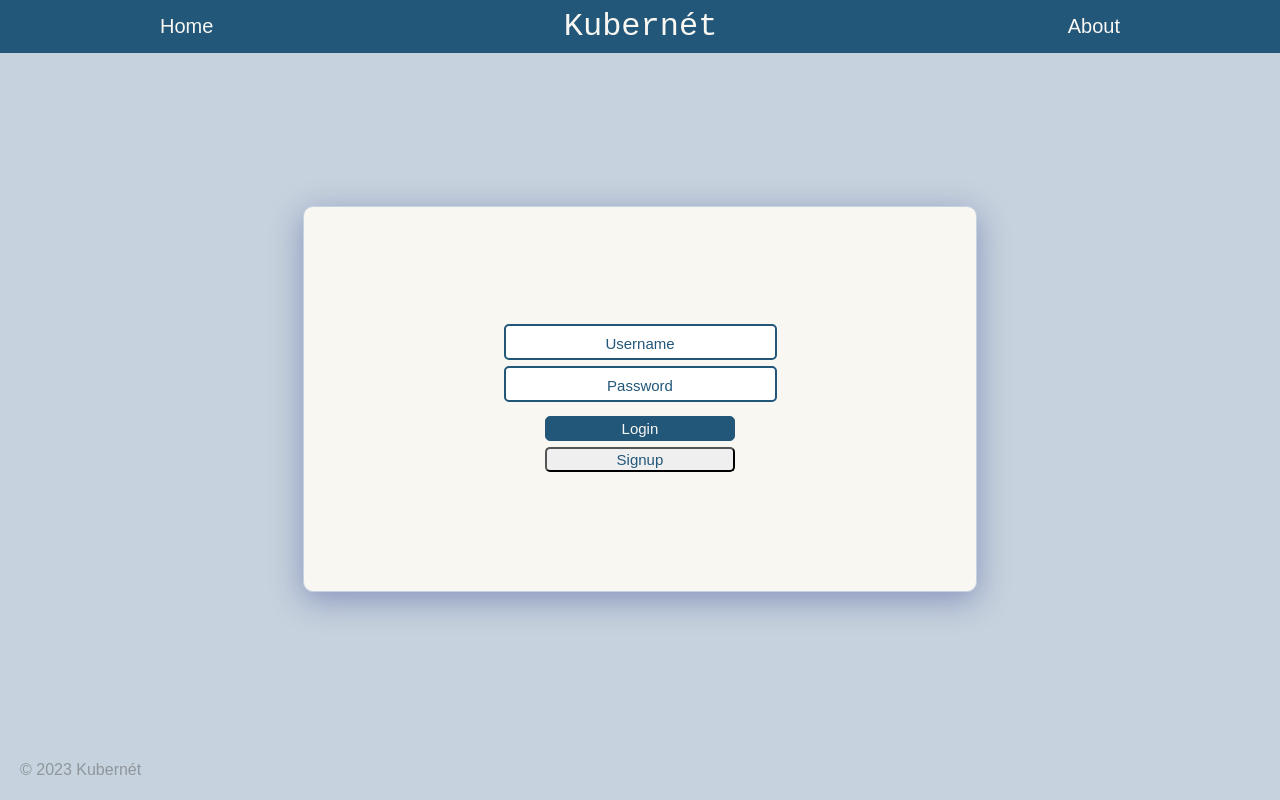
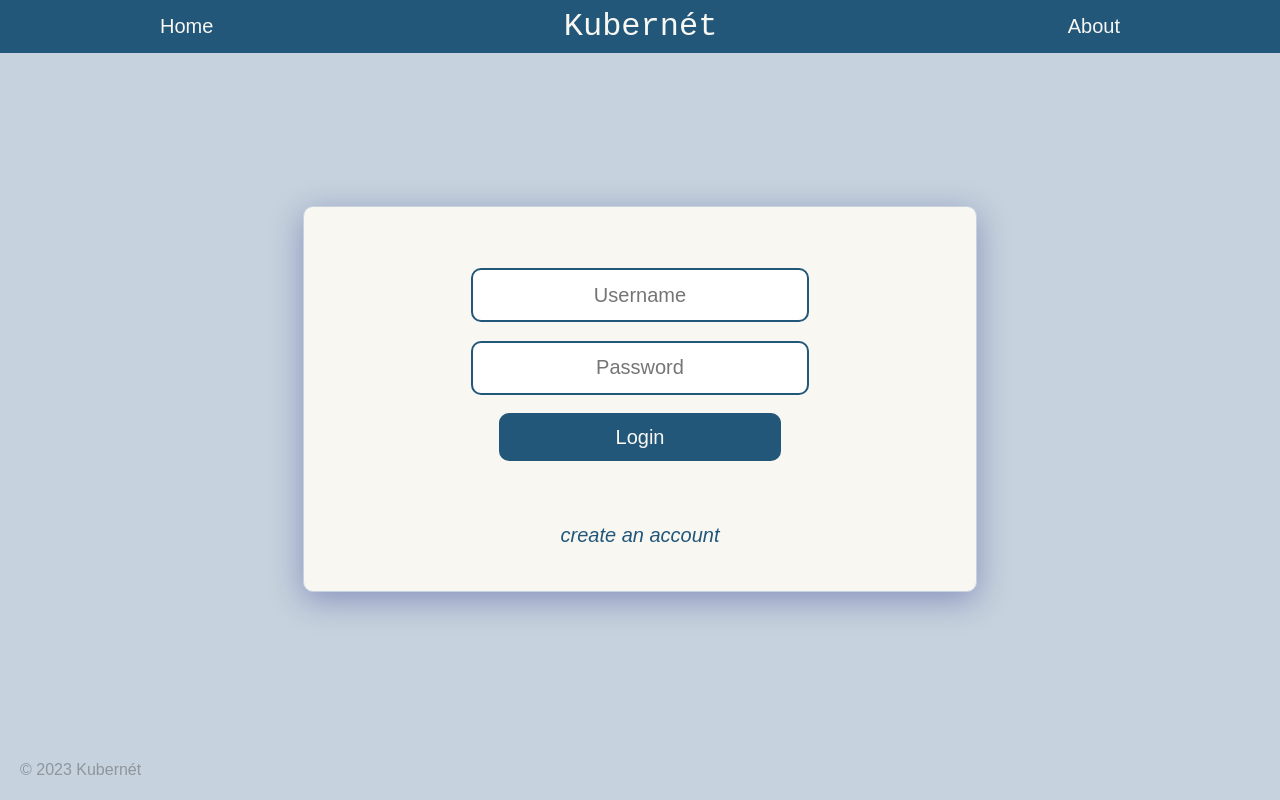
Before and after one commit to oslabs-beta/Kubernet, a React app: page /loginPage in a window 1280 px wide. Built offline with nearby package versions, Linux system fonts and the light colour scheme.

Commit message:
refactored components and styles

```diff
--- a/client/src/pages/LoginPage.jsx
+++ b/client/src/pages/LoginPage.jsx
@@ -44,7 +44,7 @@ function LoginPage() {
     <React.Fragment>
       <div className={styles.container}>
         <div className={styles.box}>
-          <form onSubmit={handleLogin}>
+          <form className={styles.form} onSubmit={handleLogin}>
             <input
               type='text'
               placeholder='Username'
@@ -56,20 +56,13 @@ function LoginPage() {
               placeholder='Password'
               className={styles.input}
             />
-            <div class={styles.buttons}>
-              <input
-                type='submit'
-                value='Login'
-                className={styles.primaryButton}
-              />
-              <input
-                type='button'
-                value= 'Signup'
-                onClick={navigateSignup}
-                className={styles.secondaryButton}
-              />
-            </div>
+
+            <button className={styles.primary}>Login</button>
           </form>
+
+          <button className={styles.secondary} onClick={navigateSignup}>
+            <i>create an account</i>
+          </button>
         </div>
       </div>
     </React.Fragment>
--- a/client/src/pages/SignupPage.jsx
+++ b/client/src/pages/SignupPage.jsx
@@ -37,8 +37,7 @@ function SignupPage() {
   return (
     <div className={styles.container}>
       <div className={styles.box}>
-        <form onSubmit={handleSignup}>
-
+        <form className={styles.form} onSubmit={handleSignup}>
           <input type='text' placeholder='Username' className={styles.input} />
 
           <input
@@ -46,22 +45,12 @@ function SignupPage() {
             placeholder='Password'
             className={styles.input}
           />
+          <button className={styles.primary}>Create Account</button>
+        </form>
 
-          <div className={styles.buttons}>
-            <input
-              type='submit'
-              value='Create Account'
-              className={styles.primaryButton}
-            />
-
-            <input
-              type='button'
-              value='Have an Account?'
-              className={styles.secondaryButton}
-              onClick={navigateLogin}
-            />
-          </div>
-        </form>
+        <button className={styles.secondary} onClick={navigateLogin}>
+          <i>already have an account?</i>
+        </button>
       </div>
     </div>
   );
--- a/client/src/styles/Home.module.scss
+++ b/client/src/styles/Home.module.scss
@@ -1,17 +1,4 @@
 @import '_colors.scss';
-
-.loginBox {
-  display: flex;
-  flex-direction: column;
-  border: 1px solid $color4;
-  padding: 80px;
-  border-radius: 15px;
-  background: $color1;
-  box-shadow: 0 8px 32px 0 rgba(31, 38, 135, 0.37);
-  backdrop-filter: blur(15px);
-  -webkit-backdrop-filter: blur(15px);
-  border-radius: 10px;
-}
 
 .box {
   display: flex;
@@ -32,10 +19,14 @@
   -webkit-backdrop-filter: blur(15px);
 }
 
-form {
+.form {
   display: flex;
   flex-direction: column;
   align-items: center;
+  justify-content: space-evenly;
+
+  width: 70%;
+  height: 60%;
 }
 
 .container {
@@ -47,104 +38,62 @@ form {
 }
 
 .input {
-  margin: 2px 2px 4px 2px;
-  font-size: 20px;
-  // padding: 3px;
-  border-radius: 5px;
   display: flex;
   flex-direction: column;
   align-items: center;
   justify-content: center;
+
+  width: 70%;
+  height: 3rem;
+
+  font-size: 1.25rem;
   text-align: center;
+
   border: 2px solid $color2;
-  height: 30px;
+  border-radius: 10px;
 }
 
 .input:hover {
   background-color: rgb(251, 251, 251);
 }
 
-.buttons {
-  margin-top: 8px;
-  display: flex;
-  flex-direction: column;
-  justify-content: space-around;
-  width: 70%;
-  // border: 1px solid black;
-
+.input:focus::placeholder {
+  color: transparent;
 }
 
-.primaryButton {
+.primary {
+  width: 60%;
+  height: 3rem;
+
   color: $color1;
-  outline: none;
-  border-radius: 5px;
-  font-size: 15px;
-  padding: 0px;
-  margin: 2px 2px 4px 2px;
   background-color: $color2;
-  border: 1px solid $color2;
-  height: 25px;
-  display: inline-block;
-  vertical-align: middle;
-  -webkit-transform: perspective(1px) translateZ(0);
-  transform: perspective(1px) translateZ(0);
-  box-shadow: 0 0 1px rgba(0, 0, 0, 0);
-  position: relative;
-  -webkit-transition-property: color;
-  transition-property: color;
-  -webkit-transition-duration: 0.3s;
-  transition-duration: 0.3s;
 
+  border: 1px solid transparent;
+  border-radius: 10px;
+
+  font-size: 1.25rem;
+
+  transform: scale(1);
+  transition-duration: 300ms;
 }
 
-.primaryButton:hover, .primaryButton:focus, .primaryButton:active {
-  color: $color1;
+.primary:hover {
   cursor: pointer;
-  background: #193f59;
-}
-.primaryButton:hover:before, .secondaryButton:focus:before, .hvr-sweep-to-top:active:before {
-  -webkit-transform: scaleY(1);
-  transform: scaleY(1);
+
+  transform: scale(1.15);
+  transition-duration: 300ms;
 }
 
-::placeholder {
-  font-size: 15px;
-  color: $color2
+.secondary {
+  background-color: transparent;
+  color: $color2;
+
+  font-size: 1.25rem;
+
+  border: 1px solid transparent;
 }
 
-.header {
-  color: $color2;
-  text-align: center;
-  font-size: xx-large;
+.secondary:hover {
+  cursor: pointer;
+  text-decoration: underline;
 }
-
-.secondaryButton {
-  color: $color2;
-  outline: none;
-  border-radius: 5px;
-  font-size: 15px;
-  padding: 0px;
-  margin: 2px 2px 4px 2px;
-  height: 25px;
-  display: inline-block;
-  vertical-align: middle;
-  -webkit-transform: perspective(1px) translateZ(0);
-  transform: perspective(1px) translateZ(0);
-  box-shadow: 0 0 1px rgba(0, 0, 0, 0);
-  position: relative;
-  -webkit-transition-property: color;
-  transition-property: color;
-  -webkit-transition-duration: 0.3s;
-  transition-duration: 0.3s;
-
-}
-
-.secondaryButton:hover, .secondaryButton:focus, .secondaryButton:active {
-  color: $color2;
-  cursor: pointer;
-  background-color: #dfdfdf;
-}
-.secondaryButton:hover:before, .secondaryButton:focus:before, .hvr-sweep-to-top:active:before {
-  -webkit-transform: scaleY(1);
-  transform: scaleY(1);
-}
```
Also changed, not shown: client/src/pages/Installation.module.scss (+0 -17 lines).
